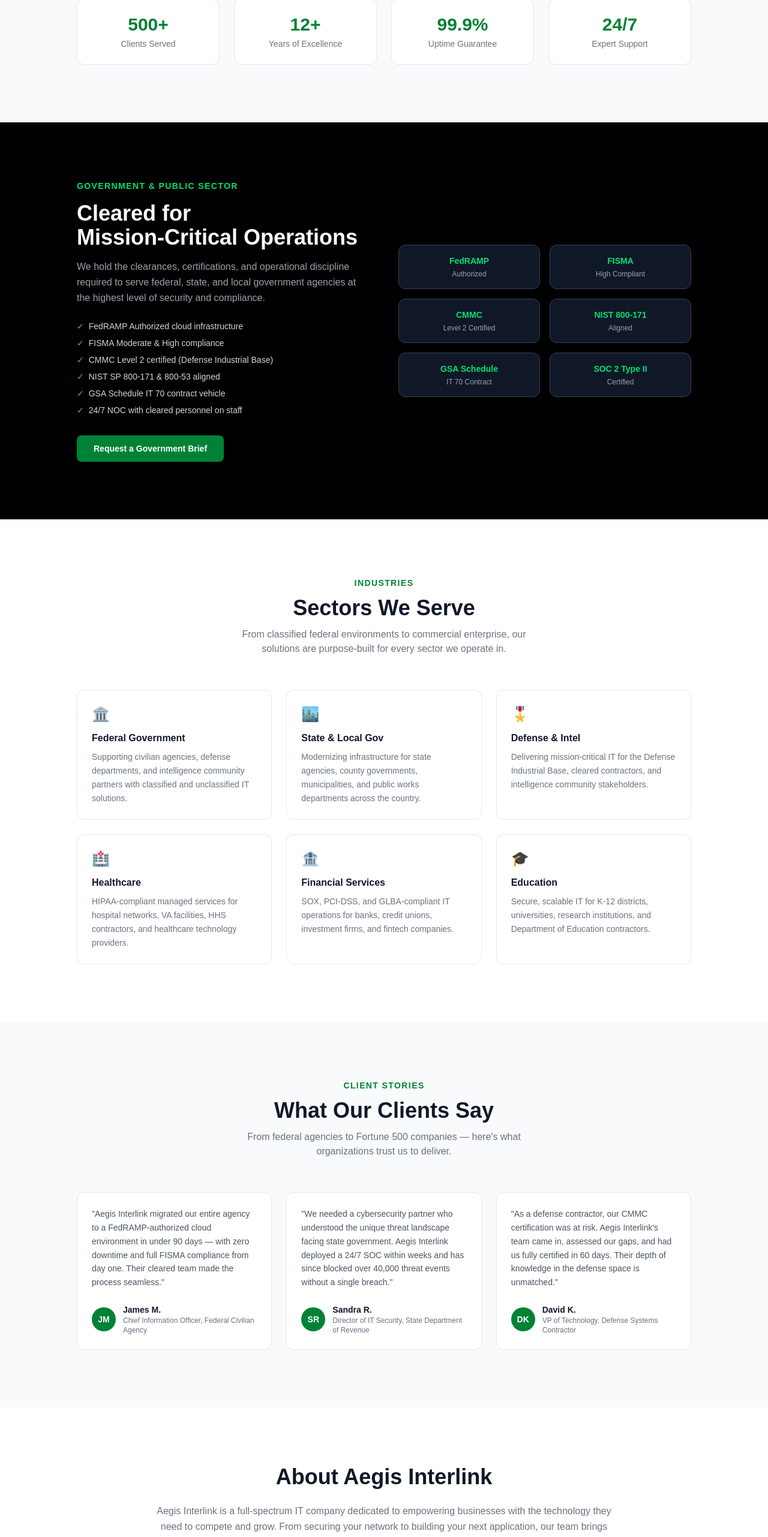
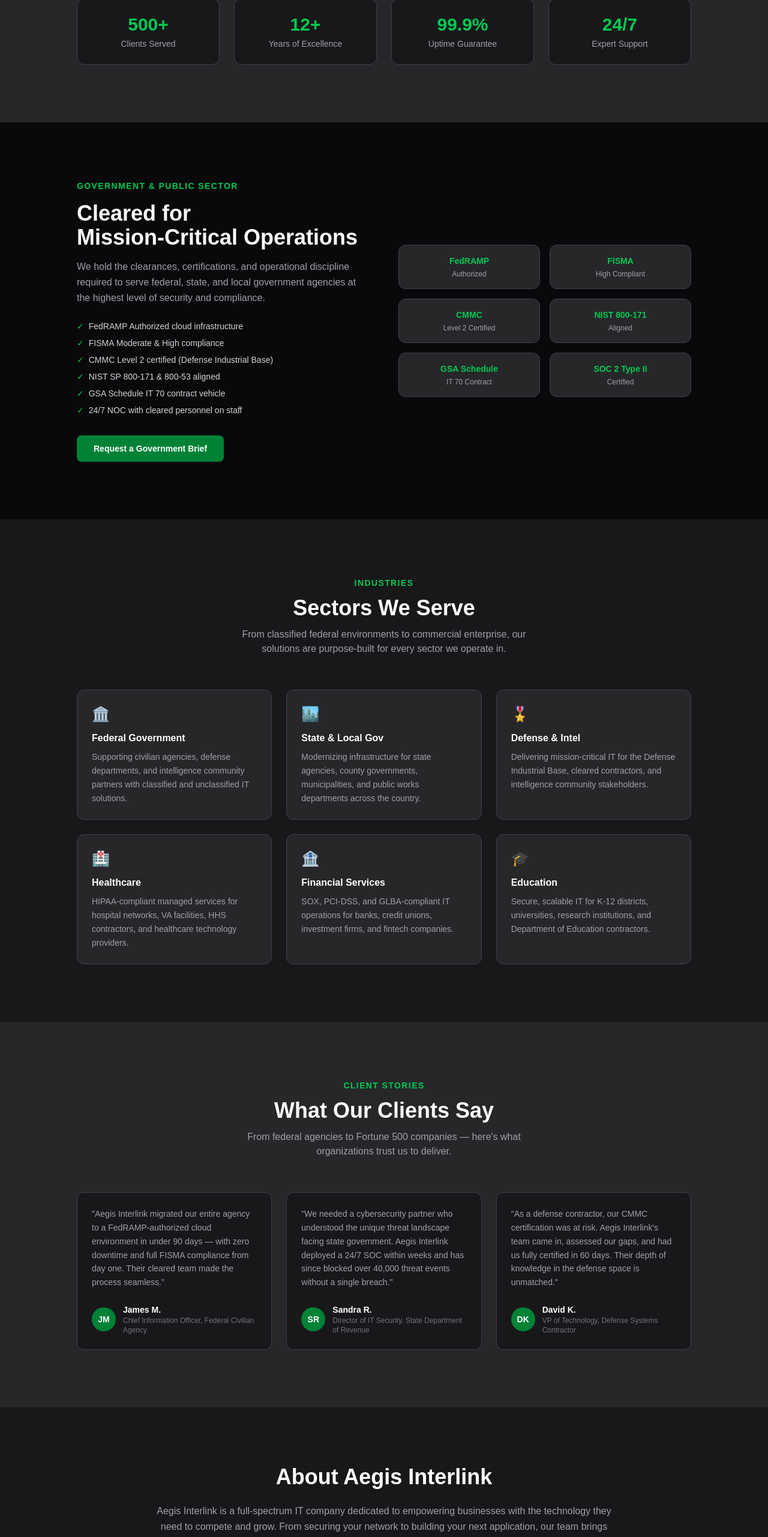
Before and after one commit to cmarq2/aegis, a Next.js app: page / in a window 1280 px wide. Shown: the part 2799-5362 px from the top of the page at 60% size. Built offline with nearby package versions, Linux system fonts and the light colour scheme.

Commit message:
Switch to soft dark theme using zinc-900/800/950 throughout

```diff
--- a/app/page.tsx
+++ b/app/page.tsx
@@ -1,21 +1,21 @@
 export default function Home() {
   return (
-    <div className="min-h-screen bg-white text-gray-900 flex flex-col">
+    <div className="min-h-screen bg-zinc-900 text-white flex flex-col">
 
       {/* Navbar */}
-      <nav className="flex items-center justify-between px-8 py-4 border-b border-gray-200 bg-white sticky top-0 z-50">
-        <span className="text-xl font-bold tracking-tight text-gray-900">
-          Aegis <span className="text-green-700">Interlink</span>
+      <nav className="flex items-center justify-between px-8 py-4 border-b border-zinc-700 bg-zinc-900 sticky top-0 z-50">
+        <span className="text-xl font-bold tracking-tight text-white">
+          Aegis <span className="text-green-500">Interlink</span>
         </span>
-        <div className="hidden md:flex items-center gap-7 text-sm font-medium text-gray-600">
-          <a href="#" className="hover:text-gray-900 transition-colors">Home</a>
-          <a href="#services" className="hover:text-gray-900 transition-colors">Solutions</a>
-          <a href="#about" className="hover:text-gray-900 transition-colors">About</a>
-          <a href="#contact" className="hover:text-gray-900 transition-colors">Contact</a>
-          <a href="#careers" className="hover:text-gray-900 transition-colors">Careers</a>
+        <div className="hidden md:flex items-center gap-7 text-sm font-medium text-zinc-400">
+          <a href="#" className="hover:text-white transition-colors">Home</a>
+          <a href="#services" className="hover:text-white transition-colors">Solutions</a>
+          <a href="#about" className="hover:text-white transition-colors">About</a>
+          <a href="#contact" className="hover:text-white transition-colors">Contact</a>
+          <a href="#careers" className="hover:text-white transition-colors">Careers</a>
           <a
             href="/portal"
-            className="bg-green-700 hover:bg-green-800 text-white font-semibold px-5 py-2 rounded-lg transition-colors"
+            className="bg-green-700 hover:bg-green-600 text-white font-semibold px-5 py-2 rounded-lg transition-colors"
           >
             Customer Portal
           </a>
@@ -23,15 +23,15 @@
       </nav>
 
       {/* Hero */}
-      <section className="flex flex-col items-center justify-center text-center px-6 py-36 bg-white">
-        <p className="text-green-700 text-sm font-semibold tracking-widest uppercase mb-4">
+      <section className="flex flex-col items-center justify-center text-center px-6 py-36 bg-zinc-900">
+        <p className="text-green-500 text-sm font-semibold tracking-widest uppercase mb-4">
           Trusted IT Solutions
         </p>
-        <h1 className="text-5xl md:text-6xl font-extrabold leading-tight tracking-tight max-w-3xl text-gray-900">
+        <h1 className="text-5xl md:text-6xl font-extrabold leading-tight tracking-tight max-w-3xl text-white">
           Secure. Connected.{" "}
-          <span className="text-green-700">Always On.</span>
+          <span className="text-green-500">Always On.</span>
         </h1>
-        <p className="mt-6 text-lg text-gray-500 max-w-xl leading-relaxed">
+        <p className="mt-6 text-lg text-zinc-400 max-w-xl leading-relaxed">
           Aegis Interlink delivers end-to-end cybersecurity, networking infrastructure,
           managed IT services, and custom application development — so your business
           runs protected and at full speed.
@@ -39,13 +39,13 @@
         <div className="mt-10 flex flex-col sm:flex-row gap-4 items-center">
           <a
             href="#contact"
-            className="bg-green-700 hover:bg-green-800 text-white font-semibold px-8 py-3 rounded-lg text-base transition-colors"
+            className="bg-green-700 hover:bg-green-600 text-white font-semibold px-8 py-3 rounded-lg text-base transition-colors"
           >
             Request a Quote
           </a>
           <a
             href="#services"
-            className="border border-gray-300 hover:border-gray-400 text-gray-700 hover:text-gray-900 px-8 py-3 rounded-lg text-base transition-colors"
+            className="border border-zinc-600 hover:border-zinc-400 text-zinc-300 hover:text-white px-8 py-3 rounded-lg text-base transition-colors"
           >
             Our Solutions
           </a>
@@ -53,21 +53,21 @@
       </section>
 
       {/* Trust Bar */}
-      <section className="py-14 px-6 bg-gray-50 border-y border-gray-200">
+      <section className="py-14 px-6 bg-zinc-800 border-y border-zinc-700">
         <div className="max-w-5xl mx-auto">
-          <p className="text-center text-sm font-semibold text-gray-400 uppercase tracking-widest mb-8">
+          <p className="text-center text-sm font-semibold text-zinc-500 uppercase tracking-widest mb-8">
             Trusted by 500+ organizations across government, defense, and enterprise
           </p>
           <div className="flex flex-wrap justify-center gap-3">
             {trustedOrgs.map((org) => (
               <div
                 key={org.name}
-                className="flex items-center gap-2 bg-white border border-gray-200 rounded-lg px-4 py-2 shadow-sm"
+                className="flex items-center gap-2 bg-zinc-900 border border-zinc-700 rounded-lg px-4 py-2 shadow-sm"
               >
-                <span className="text-xs font-semibold text-green-700 bg-green-50 border border-green-200 rounded px-2 py-0.5">
+                <span className="text-xs font-semibold text-green-500 bg-green-950 border border-green-800 rounded px-2 py-0.5">
                   {org.type}
                 </span>
-                <span className="text-sm font-medium text-gray-700">{org.name}</span>
+                <span className="text-sm font-medium text-zinc-300">{org.name}</span>
               </div>
             ))}
           </div>
@@ -75,12 +75,12 @@
       </section>
 
       {/* What We Do */}
-      <section id="services" className="py-24 px-6 bg-white">
+      <section id="services" className="py-24 px-6 bg-zinc-900">
         <div className="max-w-5xl mx-auto">
           <div className="text-center mb-14">
-            <p className="text-green-700 text-sm font-semibold tracking-widest uppercase mb-3">What We Do</p>
-            <h2 className="text-3xl md:text-4xl font-bold text-gray-900">Expert Technology Solutions</h2>
-            <p className="mt-3 text-gray-500 text-base max-w-lg mx-auto">
+            <p className="text-green-500 text-sm font-semibold tracking-widest uppercase mb-3">What We Do</p>
+            <h2 className="text-3xl md:text-4xl font-bold text-white">Expert Technology Solutions</h2>
+            <p className="mt-3 text-zinc-400 text-base max-w-lg mx-auto">
               We partner with businesses of all sizes to deliver technology that makes a measurable, lasting difference.
             </p>
           </div>
@@ -88,12 +88,12 @@
             {services.map((s) => (
               <div
                 key={s.title}
-                className="bg-white border border-gray-200 rounded-xl p-6 hover:border-green-600 hover:shadow-md transition-all flex flex-col"
+                className="bg-zinc-800 border border-zinc-700 rounded-xl p-6 hover:border-green-600 hover:shadow-lg transition-all flex flex-col"
               >
                 <div className="text-3xl mb-4">{s.icon}</div>
-                <h3 className="text-lg font-semibold text-gray-900 mb-2">{s.title}</h3>
-                <p className="text-gray-500 text-sm leading-relaxed flex-1">{s.description}</p>
-                <a href="#contact" className="mt-4 text-sm font-semibold text-green-700 hover:text-green-800 transition-colors">
+                <h3 className="text-lg font-semibold text-white mb-2">{s.title}</h3>
+                <p className="text-zinc-400 text-sm leading-relaxed flex-1">{s.description}</p>
+                <a href="#contact" className="mt-4 text-sm font-semibold text-green-500 hover:text-green-400 transition-colors">
                   Learn more →
                 </a>
               </div>
@@ -103,31 +103,31 @@
       </section>
 
       {/* Why Aegis Interlink */}
-      <section className="py-24 px-6 bg-gray-50">
+      <section className="py-24 px-6 bg-zinc-800">
         <div className="max-w-5xl mx-auto">
           <div className="text-center mb-14">
-            <p className="text-green-700 text-sm font-semibold tracking-widest uppercase mb-3">Why Aegis Interlink</p>
-            <h2 className="text-3xl md:text-4xl font-bold text-gray-900">
+            <p className="text-green-500 text-sm font-semibold tracking-widest uppercase mb-3">Why Aegis Interlink</p>
+            <h2 className="text-3xl md:text-4xl font-bold text-white">
               Built for Enterprise.<br />Trusted at Scale.
             </h2>
-            <p className="mt-3 text-gray-500 text-base max-w-lg mx-auto">
+            <p className="mt-3 text-zinc-400 text-base max-w-lg mx-auto">
               From startups to Fortune 500 companies, we deliver technology that performs when it matters most.
             </p>
           </div>
           <div className="grid grid-cols-1 sm:grid-cols-2 gap-6 mb-16">
             {whyUs.map((item) => (
-              <div key={item.title} className="bg-white border border-gray-200 rounded-xl p-6 hover:shadow-md transition-all">
+              <div key={item.title} className="bg-zinc-900 border border-zinc-700 rounded-xl p-6 hover:shadow-md transition-all">
                 <div className="text-2xl mb-3">{item.icon}</div>
-                <h3 className="text-lg font-semibold text-gray-900 mb-2">{item.title}</h3>
-                <p className="text-gray-500 text-sm leading-relaxed">{item.description}</p>
+                <h3 className="text-lg font-semibold text-white mb-2">{item.title}</h3>
+                <p className="text-zinc-400 text-sm leading-relaxed">{item.description}</p>
               </div>
             ))}
           </div>
           <div className="grid grid-cols-2 md:grid-cols-4 gap-6 text-center">
             {stats.map((s) => (
-              <div key={s.label} className="bg-white border border-gray-200 rounded-xl p-6">
-                <div className="text-3xl font-extrabold text-green-700">{s.value}</div>
-                <div className="mt-1 text-sm text-gray-500 font-medium">{s.label}</div>
+              <div key={s.label} className="bg-zinc-900 border border-zinc-700 rounded-xl p-6">
+                <div className="text-3xl font-extrabold text-green-500">{s.value}</div>
+                <div className="mt-1 text-sm text-zinc-400 font-medium">{s.label}</div>
               </div>
             ))}
           </div>
@@ -135,21 +135,21 @@
       </section>
 
       {/* Government & Public Sector */}
-      <section className="py-24 px-6 bg-black text-white">
+      <section className="py-24 px-6 bg-zinc-950">
         <div className="max-w-5xl mx-auto grid md:grid-cols-2 gap-12 items-center">
           <div>
-            <p className="text-green-400 text-sm font-semibold tracking-widest uppercase mb-4">Government &amp; Public Sector</p>
-            <h2 className="text-3xl md:text-4xl font-bold mb-4">
+            <p className="text-green-500 text-sm font-semibold tracking-widest uppercase mb-4">Government &amp; Public Sector</p>
+            <h2 className="text-3xl md:text-4xl font-bold text-white mb-4">
               Cleared for<br />Mission-Critical Operations
             </h2>
-            <p className="text-gray-400 text-base leading-relaxed mb-6">
+            <p className="text-zinc-400 text-base leading-relaxed mb-6">
               We hold the clearances, certifications, and operational discipline required to serve
               federal, state, and local government agencies at the highest level of security and compliance.
             </p>
-            <ul className="space-y-2 text-sm text-gray-300 mb-8">
+            <ul className="space-y-2 text-sm text-zinc-300 mb-8">
               {govFeatures.map((f) => (
                 <li key={f} className="flex items-center gap-2">
-                  <span className="text-green-400">✓</span> {f}
+                  <span className="text-green-500">✓</span> {f}
                 </li>
               ))}
             </ul>
@@ -162,9 +162,9 @@
           </div>
           <div className="grid grid-cols-2 gap-4">
             {certBadges.map((b) => (
-              <div key={b.title} className="bg-gray-900 border border-gray-700 rounded-xl p-4 text-center hover:border-green-600 transition-colors">
-                <div className="text-green-400 font-bold text-sm">{b.title}</div>
-                <div className="text-gray-400 text-xs mt-1">{b.sub}</div>
+              <div key={b.title} className="bg-zinc-800 border border-zinc-700 rounded-xl p-4 text-center hover:border-green-600 transition-colors">
+                <div className="text-green-500 font-bold text-sm">{b.title}</div>
+                <div className="text-zinc-400 text-xs mt-1">{b.sub}</div>
               </div>
             ))}
           </div>
@@ -172,21 +172,21 @@
       </section>
 
       {/* Industries */}
-      <section className="py-24 px-6 bg-white">
+      <section className="py-24 px-6 bg-zinc-900">
         <div className="max-w-5xl mx-auto">
           <div className="text-center mb-14">
-            <p className="text-green-700 text-sm font-semibold tracking-widest uppercase mb-3">Industries</p>
-            <h2 className="text-3xl md:text-4xl font-bold text-gray-900">Sectors We Serve</h2>
-            <p className="mt-3 text-gray-500 text-base max-w-lg mx-auto">
+            <p className="text-green-500 text-sm font-semibold tracking-widest uppercase mb-3">Industries</p>
+            <h2 className="text-3xl md:text-4xl font-bold text-white">Sectors We Serve</h2>
+            <p className="mt-3 text-zinc-400 text-base max-w-lg mx-auto">
               From classified federal environments to commercial enterprise, our solutions are purpose-built for every sector we operate in.
             </p>
           </div>
           <div className="grid grid-cols-1 sm:grid-cols-2 lg:grid-cols-3 gap-6">
             {industries.map((ind) => (
-              <div key={ind.title} className="border border-gray-200 rounded-xl p-6 hover:border-green-600 hover:shadow-md transition-all">
+              <div key={ind.title} className="bg-zinc-800 border border-zinc-700 rounded-xl p-6 hover:border-green-600 hover:shadow-md transition-all">
                 <div className="text-2xl mb-3">{ind.icon}</div>
-                <h3 className="text-base font-semibold text-gray-900 mb-2">{ind.title}</h3>
-                <p className="text-gray-500 text-sm leading-relaxed">{ind.description}</p>
+                <h3 className="text-base font-semibold text-white mb-2">{ind.title}</h3>
+                <p className="text-zinc-400 text-sm leading-relaxed">{ind.description}</p>
               </div>
             ))}
           </div>
@@ -194,26 +194,26 @@
       </section>
 
       {/* Testimonials */}
-      <section className="py-24 px-6 bg-gray-50">
+      <section className="py-24 px-6 bg-zinc-800">
         <div className="max-w-5xl mx-auto">
           <div className="text-center mb-14">
-            <p className="text-green-700 text-sm font-semibold tracking-widest uppercase mb-3">Client Stories</p>
-            <h2 className="text-3xl md:text-4xl font-bold text-gray-900">What Our Clients Say</h2>
-            <p className="mt-3 text-gray-500 text-base max-w-lg mx-auto">
+            <p className="text-green-500 text-sm font-semibold tracking-widest uppercase mb-3">Client Stories</p>
+            <h2 className="text-3xl md:text-4xl font-bold text-white">What Our Clients Say</h2>
+            <p className="mt-3 text-zinc-400 text-base max-w-lg mx-auto">
               From federal agencies to Fortune 500 companies — here's what organizations trust us to deliver.
             </p>
           </div>
           <div className="grid grid-cols-1 md:grid-cols-3 gap-6">
             {testimonials.map((t) => (
-              <div key={t.name} className="bg-white border border-gray-200 rounded-xl p-6 flex flex-col">
-                <p className="text-gray-600 text-sm leading-relaxed flex-1 mb-6">"{t.quote}"</p>
+              <div key={t.name} className="bg-zinc-900 border border-zinc-700 rounded-xl p-6 flex flex-col">
+                <p className="text-zinc-400 text-sm leading-relaxed flex-1 mb-6">"{t.quote}"</p>
                 <div className="flex items-center gap-3">
                   <div className="w-10 h-10 rounded-full bg-green-700 flex items-center justify-center text-white font-bold text-sm flex-shrink-0">
                     {t.initials}
                   </div>
                   <div>
-                    <div className="text-sm font-semibold text-gray-900">{t.name}</div>
-                    <div className="text-xs text-gray-500">{t.role}</div>
+                    <div className="text-sm font-semibold text-white">{t.name}</div>
+                    <div className="text-xs text-zinc-500">{t.role}</div>
                   </div>
                 </div>
               </div>
@@ -223,10 +223,10 @@
       </section>
 
       {/* About */}
-      <section id="about" className="py-24 px-6 bg-white">
+      <section id="about" className="py-24 px-6 bg-zinc-900">
         <div className="max-w-3xl mx-auto text-center">
-          <h2 className="text-3xl md:text-4xl font-bold text-gray-900 mb-6">About Aegis Interlink</h2>
-          <p className="text-gray-500 text-base leading-relaxed">
+          <h2 className="text-3xl md:text-4xl font-bold text-white mb-6">About Aegis Interlink</h2>
+          <p className="text-zinc-400 text-base leading-relaxed">
             Aegis Interlink is a full-spectrum IT company dedicated to empowering businesses
             with the technology they need to compete and grow. From securing your network to
             building your next application, our team brings expertise, reliability, and a
@@ -236,16 +236,16 @@
       </section>
 
       {/* Careers */}
-      <section id="careers" className="py-24 px-6 bg-gray-50">
+      <section id="careers" className="py-24 px-6 bg-zinc-800">
         <div className="max-w-3xl mx-auto text-center">
-          <h2 className="text-3xl md:text-4xl font-bold text-gray-900 mb-4">Join Our Team</h2>
-          <p className="text-gray-500 text-base mb-8">
+          <h2 className="text-3xl md:text-4xl font-bold text-white mb-4">Join Our Team</h2>
+          <p className="text-zinc-400 text-base mb-8">
             We're always looking for talented engineers, consultants, and professionals
             who are passionate about technology. Come build the future with us.
           </p>
           <a
             href="mailto:careers@aegisinterlink.com"
-            className="inline-block border border-green-700 text-green-700 hover:bg-green-700 hover:text-white font-semibold px-8 py-3 rounded-lg text-base transition-colors"
+            className="inline-block border border-green-700 text-green-500 hover:bg-green-700 hover:text-white font-semibold px-8 py-3 rounded-lg text-base transition-colors"
           >
             View Open Positions
           </a>
@@ -253,10 +253,10 @@
       </section>
 
       {/* Contact */}
-      <section id="contact" className="py-24 px-6 bg-black text-white text-center">
+      <section id="contact" className="py-24 px-6 bg-zinc-950 text-center">
         <div className="max-w-xl mx-auto">
-          <h2 className="text-3xl md:text-4xl font-bold mb-4">Ready to get started?</h2>
-          <p className="text-gray-400 mb-8">
+          <h2 className="text-3xl md:text-4xl font-bold text-white mb-4">Ready to get started?</h2>
+          <p className="text-zinc-400 mb-8">
             Tell us about your project and we'll get back to you within one business day.
           </p>
           <a
@@ -269,7 +269,7 @@
       </section>
 
       {/* Footer */}
-      <footer className="border-t border-gray-200 bg-white py-6 px-8 text-center text-gray-400 text-sm">
+      <footer className="border-t border-zinc-700 bg-zinc-900 py-6 px-8 text-center text-zinc-500 text-sm">
         © {new Date().getFullYear()} Aegis Interlink. All rights reserved.
       </footer>
     </div>
```
